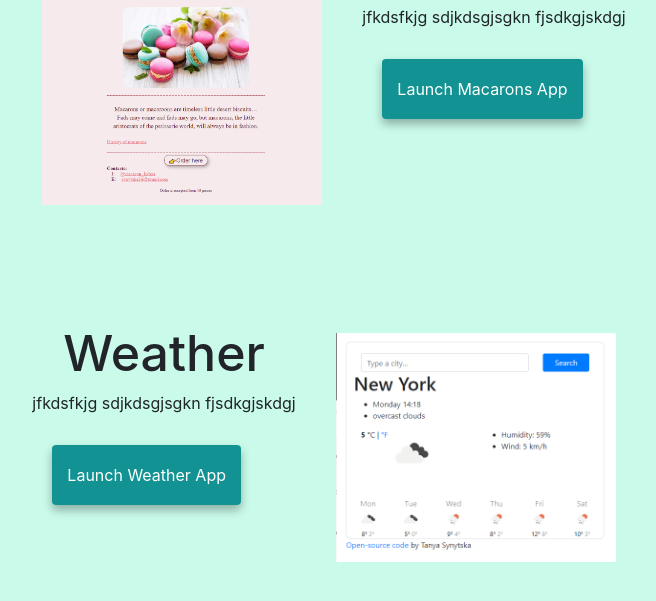
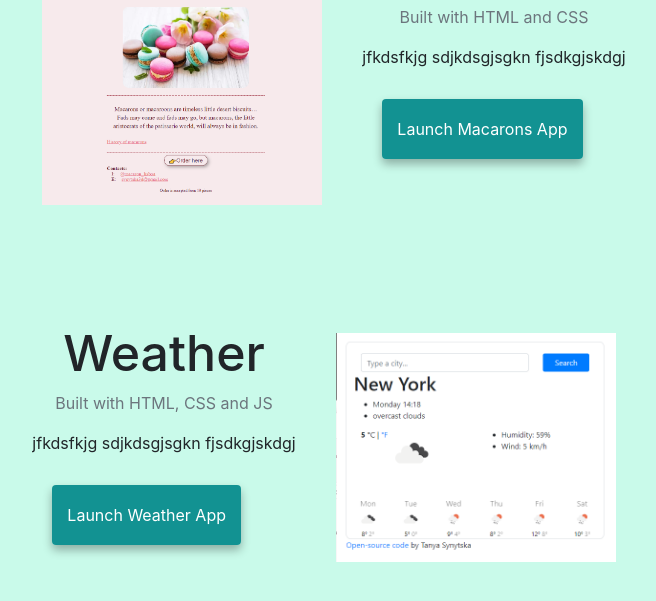
Before and after one commit to Tanyasynytska/PortfolioT, a plain HTML site: page index.html in a window 1280 px wide. Shown: the part 571-1172 px from the top of the page, without its empty margins (311-967 px from the left). Drawn offline with nearby package versions, Linux system fonts and the light colour scheme.

Commit message:
build with

```diff
--- a/index.html
+++ b/index.html
@@ -154,6 +154,7 @@
                 <h2>
                     Macarons
                 </h2>
+                <p class="text-center text-muted">Built with HTML and CSS</p>
                 <p>
                     jfkdsfkjg sdjkdsgjsgkn fjsdkgjskdgj
                 </p>
@@ -169,6 +170,7 @@
                 <h2>
                     Weather
                 </h2>
+                <p class="text-center text-muted">Built with HTML, CSS and JS</p>
                 <p>
                     jfkdsfkjg sdjkdsgjsgkn fjsdkgjskdgj
                 </p>
```
